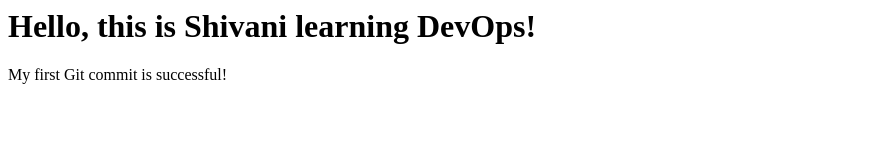
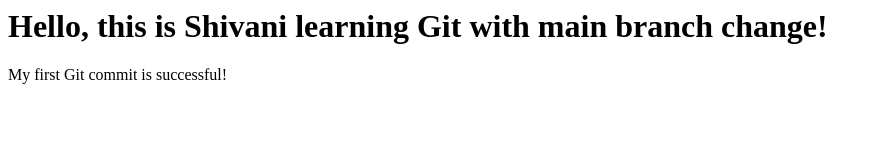
Before and after one commit to ShivaniNewDemo/NewDemo-App, a plain HTML site: page index.html in a window 1280 px wide. Shown: the whole page, without its empty margins (0-880 px from the left). Drawn offline with Linux system fonts and the light colour scheme.

Commit message:
Update index.html

```diff
--- a/index.html
+++ b/index.html
@@ -1,2 +1,2 @@
-<h1>Hello, this is Shivani learning DevOps!</h1>
+<h1>Hello, this is Shivani learning Git with main branch change!</h1>
 <p>My first Git commit is successful!</p>
```
